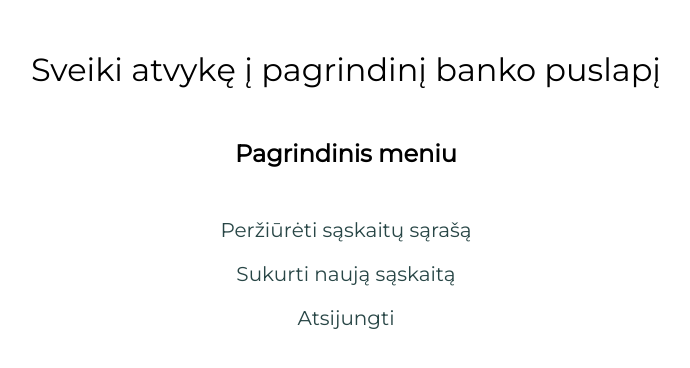
After one commit to ievaskyriene/grazus, a PHP site: the page made by Uzdaviniai/composer/view/users/slaptas-1.php in a window 1280 px wide. The commit adds this page. Shown: the top 368 px of the page, without its empty margins (294-984 px from the left). Run offline with PHP 8.4, Linux system fonts and the light colour scheme; the template is opened without the code that fills it, so the values that code supplies are empty; some libraries are stand-ins or nearby versions.

Commit message:
pagrindinis puslapis ir sriftai

```diff
--- /dev/null
+++ b/Uzdaviniai/ataka.php
@@ -0,0 +1,6 @@
+
+
+
+<form action="http://localhost:8080/grazus/Uzdaviniai/composer/public/users/delete/'<?=$key?>" method="post">
+<button type="submit" name="delete" value="'.$user['IBAN'].'">Trinti</button>
+</form>
--- a/Uzdaviniai/composer/app/data.json
+++ b/Uzdaviniai/composer/app/data.json
@@ -1,4 +1 @@
-{
-  "USDrate": 1.1224000000000000643041175862890668213367462158203125,
-  "time": 1593934468
-}
+{"USDrate":1.1224000000000000643041175862890668213367462158203125,"time":1594015816}
--- a/Uzdaviniai/composer/app/db/JsonDb.php
+++ b/Uzdaviniai/composer/app/db/JsonDb.php
@@ -43,11 +43,8 @@ class JsonDb implements DataBase
 
     public function delete(string $userId) : void
     {
-
         unset($this->data[$userId]);
         $this->save();
-
-
     }
 
     public function show(string $userId) : array
--- /dev/null
+++ b/Uzdaviniai/composer/public/css/main.css
@@ -0,0 +1,118 @@
+/** @format */
+
+.container {
+  display: inline-block;
+  margin-left: calc((100% - 350px) / 2);
+  margin-top: 50px;
+  font-family: "Montserrat", sans-serif;
+}
+
+.menuContainer {
+  display: inline-block;
+  margin-left: calc((100% - 630px) / 2);
+  margin-top: 50px;
+  font-family: "Montserrat", sans-serif;
+  text-align: center;
+}
+
+.menulabel {
+  padding-bottom: 20px;
+}
+
+.form {
+  display: inline-block;
+  text-align: center;
+  width: 350px;
+}
+
+h1 {
+  font-family: "Montserrat", sans-serif;
+  font-weight: lighter;
+  margin-bottom: 50px;
+}
+
+h2 {
+  font-family: "Montserrat", sans-serif;
+  font-weight: bold;
+  margin-bottom: 50px;
+}
+form {
+  font-family: "Montserrat", sans-serif;
+}
+
+label {
+  font-family: "Montserrat", sans-serif;
+  margin-top: 20px;
+}
+
+.input {
+  margin-top: 20px;
+  margin-bottom: 15px;
+}
+
+input {
+  font-family: "Montserrat", sans-serif;
+  margin-top: 0px;
+}
+
+button {
+  font-family: "Montserrat", sans-serif;
+  font-weight: bold;
+  width: 130px;
+}
+
+.message {
+  margin-top: 50px;
+  margin-bottom: 20px;
+  font-family: "Montserrat", sans-serif;
+
+  font-size: 18px;
+  text-align: center;
+}
+
+table {
+  font-family: "Montserrat", sans-serif;
+  border-collapse: collapse;
+  width: 100%;
+  margin-bottom: 100px;
+}
+
+table td,
+table th {
+  font-family: "Montserrat", sans-serif;
+  border: 1px solid #ddd;
+  padding: 8px;
+}
+
+table tr:hover {
+  background-color: #ddd;
+}
+
+table th {
+  font-family: "Montserrat", sans-serif;
+  padding-top: 12px;
+  padding-bottom: 12px;
+  text-align: left;
+  background-color: #284646;
+  color: white;
+}
+
+.menu {
+  font-family: "Montserrat", sans-serif;
+  text-align: center;
+}
+
+a {
+  font-family: "Montserrat", sans-serif;
+  text-decoration: none;
+  font-size: 20px;
+
+  color: #284646;
+}
+
+.mainMenu {
+  font-family: "Montserrat", sans-serif;
+  font-size: 20px;
+
+  color: #284646;
+}
--- /dev/null
+++ b/Uzdaviniai/composer/public/css/reset.css
@@ -0,0 +1,14 @@
+/** @format */
+
+html {
+  scroll-behavior: smooth;
+}
+body,
+body * {
+  margin: 0;
+  padding: 0;
+  vertical-align: top;
+  box-sizing: border-box;
+  font-family: "Gill Sans", "Gill Sans MT", Calibri, "Trebuchet MS", sans-serif;
+  word-break: break-all;
+}
--- /dev/null
+++ b/Uzdaviniai/composer/view/users/slaptas-1.php
@@ -0,0 +1,27 @@
+<!DOCTYPE html>
+<html lang="en">
+<head>
+    <meta charset="UTF-8">
+    <meta name="viewport" content="width=device-width, initial-scale=1.0">
+    <title></title>
+    <link href="https://fonts.googleapis.com/css?family=Montserrat" rel="stylesheet">
+    <link rel="stylesheet" href="./../../public/css/reset.css">
+    <link rel="stylesheet" href="./../../public/css/main.css">
+</head>
+<body>
+    <div class = "menuContainer">
+        <h1>Sveiki atvykę į pagrindinį banko puslapį</h1>
+        <h2>Pagrindinis meniu</h2>
+        <div class = "menulabel">
+            <a class= "mainMenu" href="<?=Main\App::URL.'users/list'?>">Peržiūrėti sąskaitų sąrašą <i class="text-icon icon-external-link"></i></a><br>
+        </div>
+        <div class = "menulabel">
+            <a class= "mainMenu" href="<?=Main\App::URL.'users/create/'?>">Sukurti naują sąskaitą</a><br>
+        </div>
+        <div class = "menulabel">
+        <a class= "mainMenu" href="<?=Main\App::URL.'logout'?>">Atsijungti</a><br>
+        </div>
+    </div>
+</div>
+</body>
+</html>
```
Also changed, not shown: Uzdaviniai/composer/app/App.php (+3 -10 lines), Uzdaviniai/composer/app/data2.json (+1 -10 lines), Uzdaviniai/composer/img/kaciuku.json (added, +1 -0 lines), Uzdaviniai/composer/view/login.php (+34 -6 lines), Uzdaviniai/composer/view/users/addFunds.php (+6 -40 lines), Uzdaviniai/composer/view/users/create.php (+50 -59 lines), Uzdaviniai/composer/view/users/list.php (+6 -46 lines), Uzdaviniai/composer/view/users/withdrawFunds.php (+2 -36 lines), Uzdaviniai/composer/img/._open.jpg (added), Uzdaviniai/composer/img/kaciukas1.jpeg (added), Uzdaviniai/composer/img/open.jpg (added), 1 other file.
